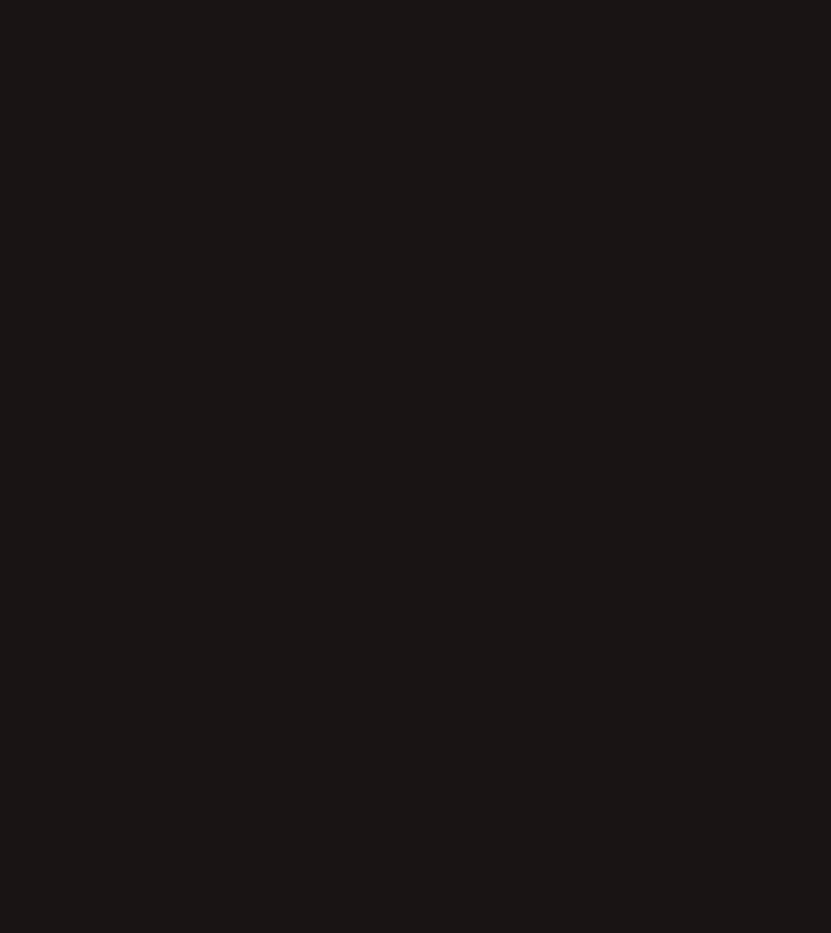
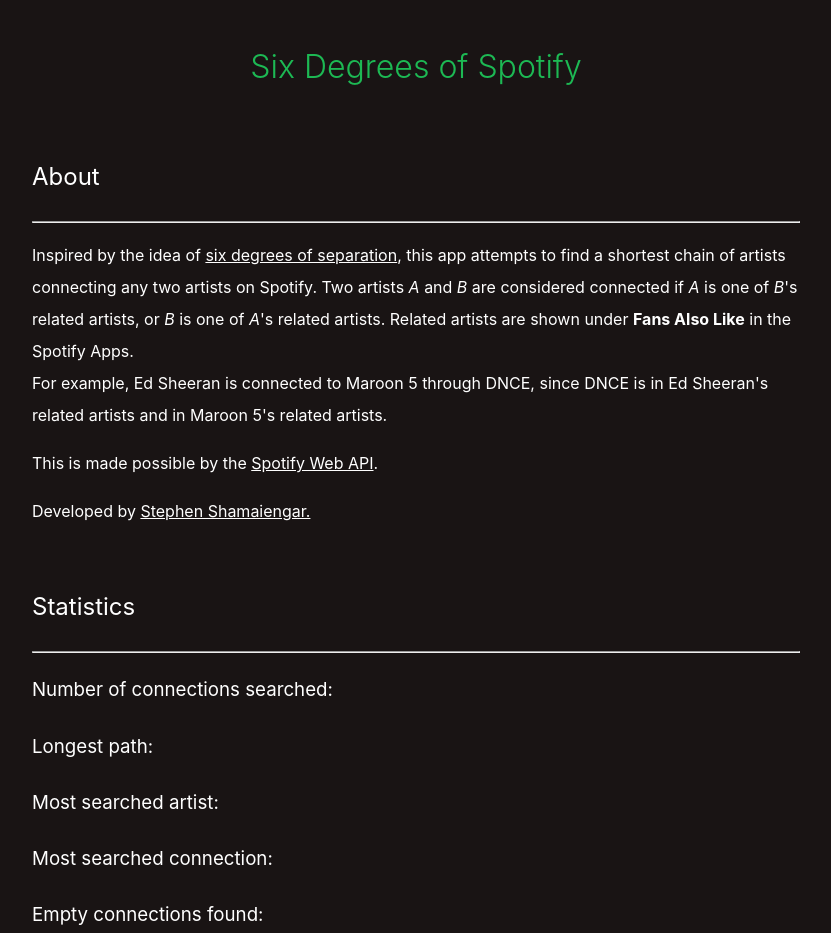
Before and after one commit to sshamaiengar/six-degrees-of-spotify-app, a React (Create React App) app: page /info in a window 1280 px wide. Shown: the whole page, without its empty margins (224-1055 px from the left). Before the commit the page ends 800 px from the top, so only its background shows below. Built offline with nearby package versions, Linux system fonts and the light colour scheme.

Commit message:
Added Info page static content. Added Share button on connection pages with copying and snackbar alert. Used Links instead of a's to prevent transitions.

```diff
--- a/src/App.css
+++ b/src/App.css
@@ -7,6 +7,7 @@
 
 h1, h2, h3 {
     color: #1db954;
+    font-weight:400;
 }
 
 #title {
@@ -17,6 +18,18 @@
     position: relative;
     text-align: center;
     z-index: 1000;
+    display:flex;
+    justify-content: space-between;
+    padding: 2%;
+}
+
+#infoContent {
+    padding: 0 20% 0 20%;
+}
+
+#infoContent * {
+    color:white;
+    line-height: 2em;
 }
 
 .searchContainer {
--- a/src/App.js
+++ b/src/App.js
@@ -1,14 +1,22 @@
 /** @jsx jsx */
 import React, {useEffect, useState} from 'react';
-import './App.css';
-import ArtistSearch from './components/ArtistSearch';
 import Search from '@material-ui/icons/Search';
+import Share from '@material-ui/icons/Share';
+import Info from '@material-ui/icons/Info';
 import {IconButton} from '@material-ui/core';
 import {StylesProvider} from "@material-ui/styles";
 import { jsx, css } from "@emotion/core";
+import ThemeProvider from "@material-ui/styles/ThemeProvider";
+import { Link } from 'react-router-dom';
+import Snackbar from "@material-ui/core/Snackbar";
+import Slide from "@material-ui/core/Slide";
+
+import ArtistSearch from './components/ArtistSearch';
 import ArtistCard from "./components/ArtistCard";
-import ThemeProvider from "@material-ui/styles/ThemeProvider";
 import theme from './theme';
+import './App.css';
+import { copyToClipBoard} from "./components/util";
+
 
 const apiUrl = process.env.SIX_DEGREES_API_URL || "http://localhost:5000";
 
@@ -19,6 +27,7 @@
     const [artist2, setArtist2] = useState({});
     const [isLoading, setLoading] = useState(false);
     const disableSearch = !artist1.id || !artist2.id;
+    const [isOpenSnackBar, setOpenSnackBar] = useState(false);
 
     const [connectionData, setConnectionData] = useState([]);
 
@@ -87,11 +96,47 @@
     }, [artist1, artist2]);
 
     const middleArtists = connectionData.slice(1,connectionData.length-1);
+
+    const InfoLink = React.forwardRef((props, ref) => <Link innerRef={ref} {...props} />);
+
     return (
         <StylesProvider injectFirst>
             <ThemeProvider theme={theme}>
                 <div id="nav">
-                    <a href="/" style={{textDecoration: "none"}}><h1 id="title">Six Degrees of Spotify</h1></a>
+                    <IconButton href="" component={InfoLink} to={"/info"}>
+                        <Info css={css`font-size:3rem; color: #1db954;`}/>
+                    </IconButton>
+                    {/*<Link to="/info" style={{textDecoration: "none"}}><Info css={css`font-size:3rem; color: #1db954;`}/></Link>*/}
+                    <Link to="/"
+                          onClick={() => {
+                              setArtist1({});
+                              setArtist2({});
+                              setConnectionData([]);
+                          }}
+                          style={{textDecoration: "none"}}
+                    ><h1 id="title">Six Degrees of Spotify</h1></Link>
+                    <IconButton href="" disabled={connectionData.length === 0} css={css`
+                        color: #1db954;
+                        &:disabled {
+                            color: #6d6d6d;
+                        }`}
+                        onClick={() => {
+                            copyToClipBoard(`${window.location.href}${artist1.id}/${artist2.id}`);
+                            setOpenSnackBar(true);
+                        }}
+                    >
+                        <Share css={css`
+                            font-size:3rem;
+                        `}/>
+                    </IconButton>
+                    <Snackbar
+                        open={isOpenSnackBar}
+                        anchorOrigin={{vertical: 'bottom', horizontal: 'right'}}
+                        autoHideDuration={3000}
+                        onClose={() => setOpenSnackBar(false)}
+                        TransitionComponent={Slide}
+                        message={<span id="message-id">Connection permalink copied to clipboard!</span>}
+                    />
                 </div>
                 {!hasURLParams && <div className="searchContainer">
                     <div className="searchBar" style={{left: '15%'}}>
--- /dev/null
+++ b/src/components/Info.js
@@ -0,0 +1,52 @@
+import React from 'react';
+
+import ThemeProvider from "@material-ui/styles/ThemeProvider/ThemeProvider";
+import {Link} from "react-router-dom";
+import {StylesProvider} from "@material-ui/styles";
+import { css } from '@emotion/core';
+
+import theme from "../theme";
+import '../App.css';
+
+
+export default function Info(props) {
+    return (
+        <StylesProvider injectFirst>
+            <ThemeProvider theme={theme}>
+                <div id="nav" style={{justifyContent: "center"}}>
+                    <Link to="/"
+                          // onClick={() => {
+                          //     setArtist1({});
+                          //     setArtist2({});
+                          //     setConnectionData([]);
+                          // }}
+                          style={{textDecoration: "none"}}
+                    ><h1 id="title">Six Degrees of Spotify</h1></Link>
+                </div>
+                <div id="infoContent">
+                    <h2>About</h2>
+                    <hr/>
+                    <p> Inspired by the idea of <a href="https://en.wikipedia.org/wiki/Six_degrees_of_separation" target="_blank" rel="noopener noreferrer">six degrees of separation</a>,
+                        this app attempts to find a shortest chain of artists connecting any two artists on Spotify.
+                        Two artists <i>A</i> and <i>B</i> are considered connected if <i>A</i> is one of <i>B</i>'s related artists, or <i>B</i> is one of <i>A</i>'s related artists.
+                        Related artists are shown under <strong>Fans Also Like</strong> in the Spotify Apps.
+                        <br/>
+                        For example, Ed Sheeran is connected to Maroon 5 through DNCE, since DNCE is in Ed Sheeran's related artists and in Maroon 5's related artists.
+                    </p>
+                    <p>This is made possible by the <a href="https://developer.spotify.com/documentation/web-api/" target="_blank" rel="noopener noreferrer">Spotify Web API</a>.</p>
+                    <p>Developed by <a href="https://github.com/sshamaiengar" target="_blank" rel="noopener noreferrer">Stephen Shamaiengar.</a></p>
+                    <br/>
+                    <h2>Statistics</h2>
+                    <hr/>
+                    <ul style={{listStyle: 'none', paddingLeft: 0}}>
+                        <li><h3>Number of connections searched: </h3></li>
+                        <li><h3>Longest path: </h3></li>
+                        <li><h3>Most searched artist: </h3></li>
+                        <li><h3>Most searched connection: </h3></li>
+                        <li><h3>Empty connections found: </h3></li>
+                    </ul>
+                </div>
+            </ThemeProvider>
+        </StylesProvider>
+    );
+}
--- /dev/null
+++ b/src/components/util.js
@@ -0,0 +1,8 @@
+export const copyToClipBoard = (str) => {
+    const el = document.createElement('textarea');
+    el.value = str;
+    document.body.appendChild(el);
+    el.select();
+    document.execCommand('copy');
+    document.body.removeChild(el);
+};
--- a/src/index.js
+++ b/src/index.js
@@ -2,6 +2,7 @@
 import ReactDOM from 'react-dom';
 import './index.css';
 import App from './App';
+import Info from './components/Info';
 import * as serviceWorker from './serviceWorker';
 import { BrowserRouter as Router, Route, Switch } from "react-router-dom";
 
@@ -10,6 +11,7 @@
         <Switch>
             <Route exact path="/" component={App} />
             <Route exact path="/:artist1id/:artist2id" component={App}/>
+            <Route exact path="/info" component={Info}/>
         </Switch>
     </Router>,
     document.getElementById('root'));
```
